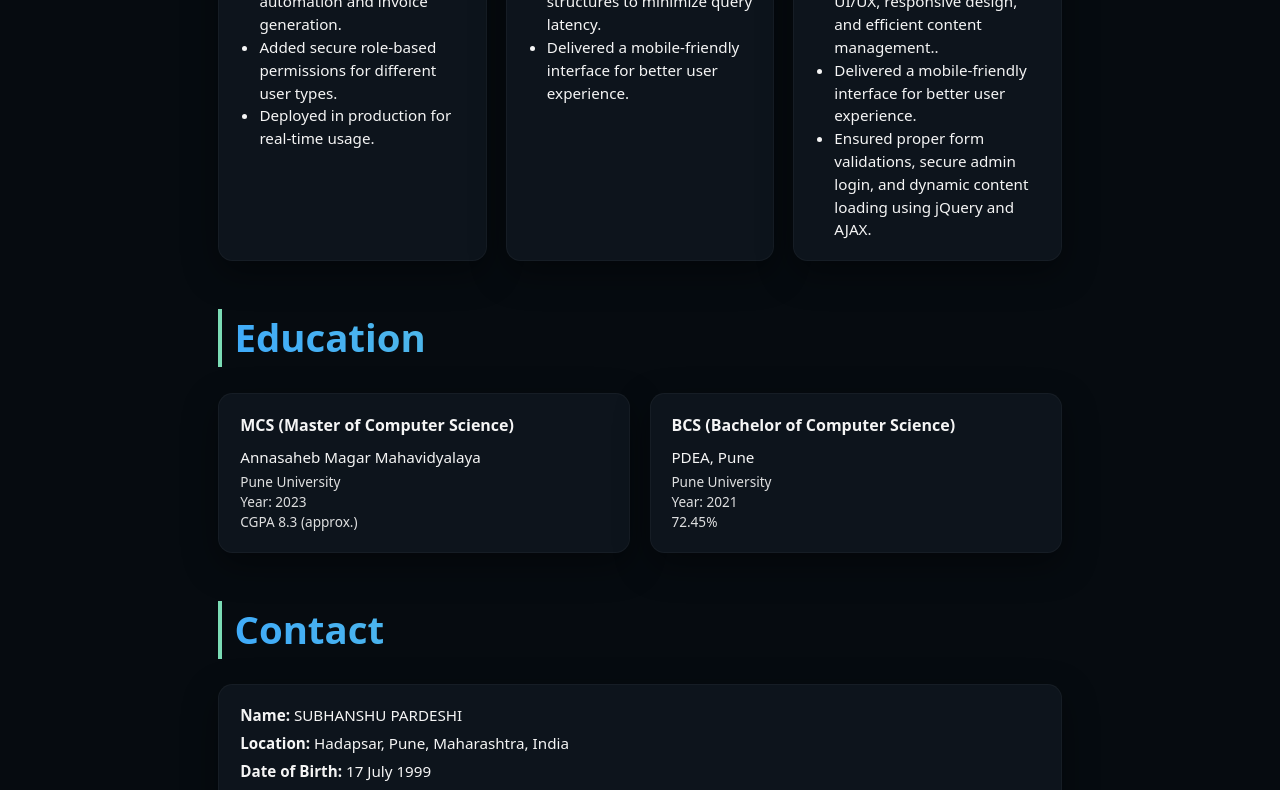
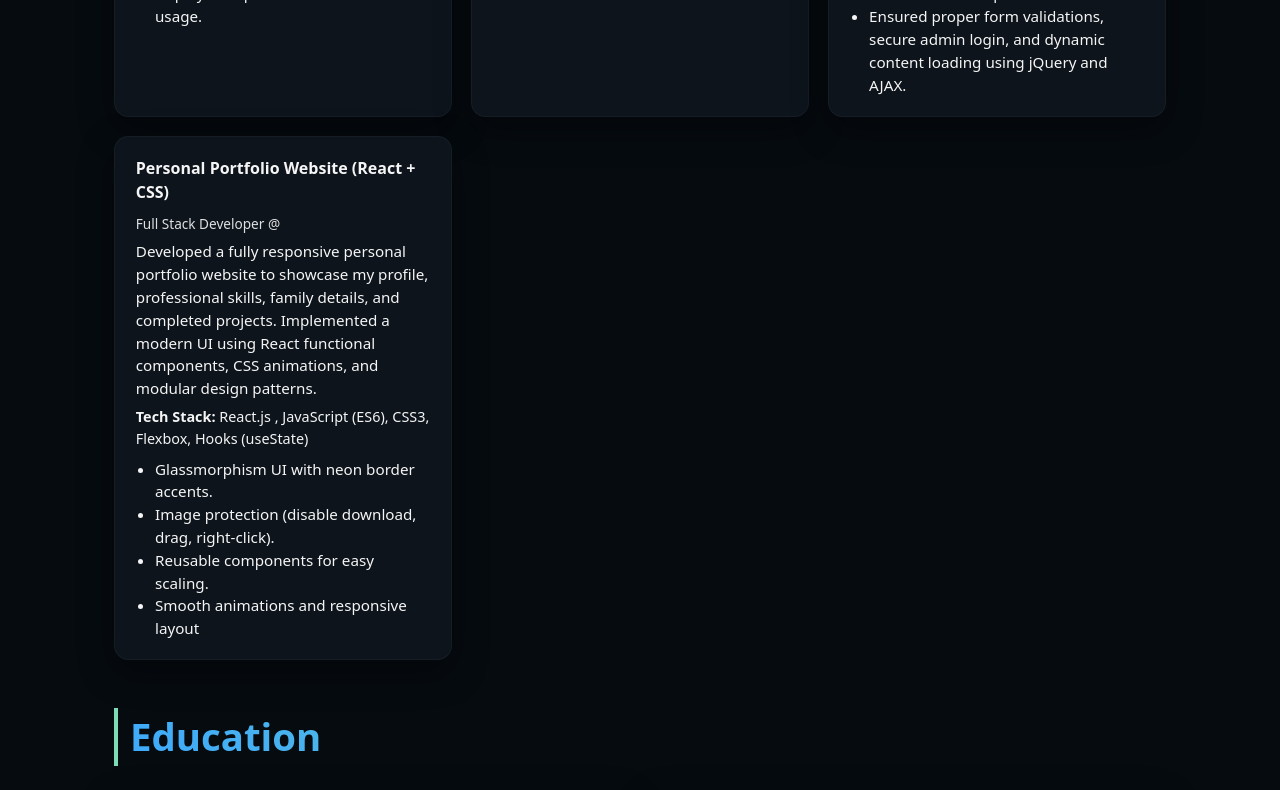
Before and after one commit to Subhanshup15/my-portfolio, a React (Vite) app: page / in a window 1280 px wide. Shown: the part 1800-2590 px from the top of the page. Built offline with nearby package versions, Linux system fonts and the light colour scheme.

Commit message:
add new project

```diff
--- a/src/pages/Home.jsx
+++ b/src/pages/Home.jsx
@@ -71,6 +71,19 @@ const projects = [
       "Focused on user-friendly UI/UX, responsive design, and efficient content management..",
       "Delivered a mobile-friendly interface for better user experience.",
       "Ensured proper form validations, secure admin login, and dynamic content loading using jQuery and AJAX."
+    ]
+  },
+  {
+    name: "Personal Portfolio Website (React + CSS)",
+    role: "Full Stack Developer",
+    techStack: [" React.js ", "JavaScript (ES6)", "CSS3", "Flexbox", "Hooks (useState)"],
+    description:
+      "Developed a fully responsive personal portfolio website to showcase my profile, professional skills, family details, and completed projects. Implemented a modern UI using React functional components, CSS animations, and modular design patterns.",
+    highlights: [
+      "Glassmorphism UI with neon border accents.",
+      "Image protection (disable download, drag, right-click).",
+      "Reusable components for easy scaling.",
+      "Smooth animations and responsive layout"
     ]
   }
 ];
```
